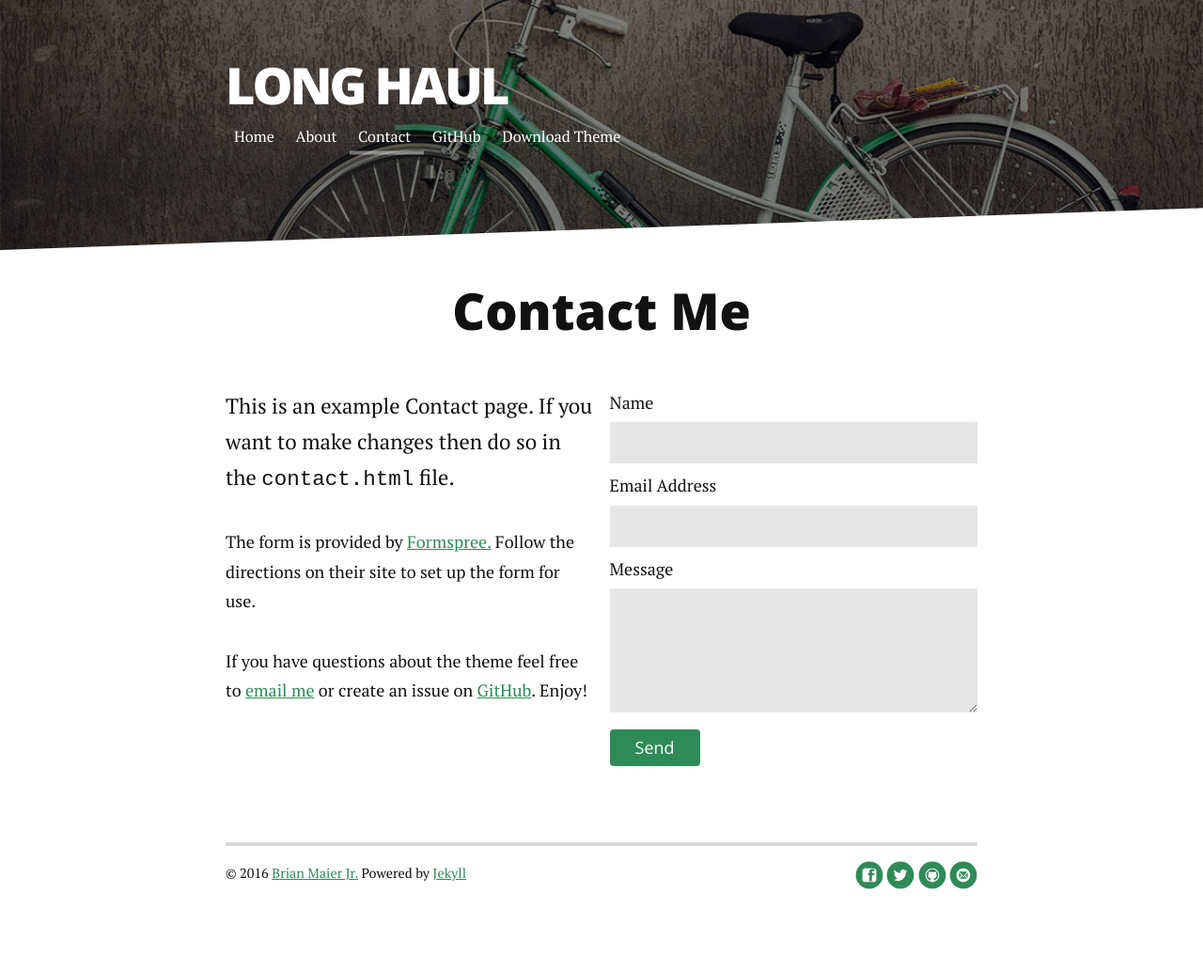
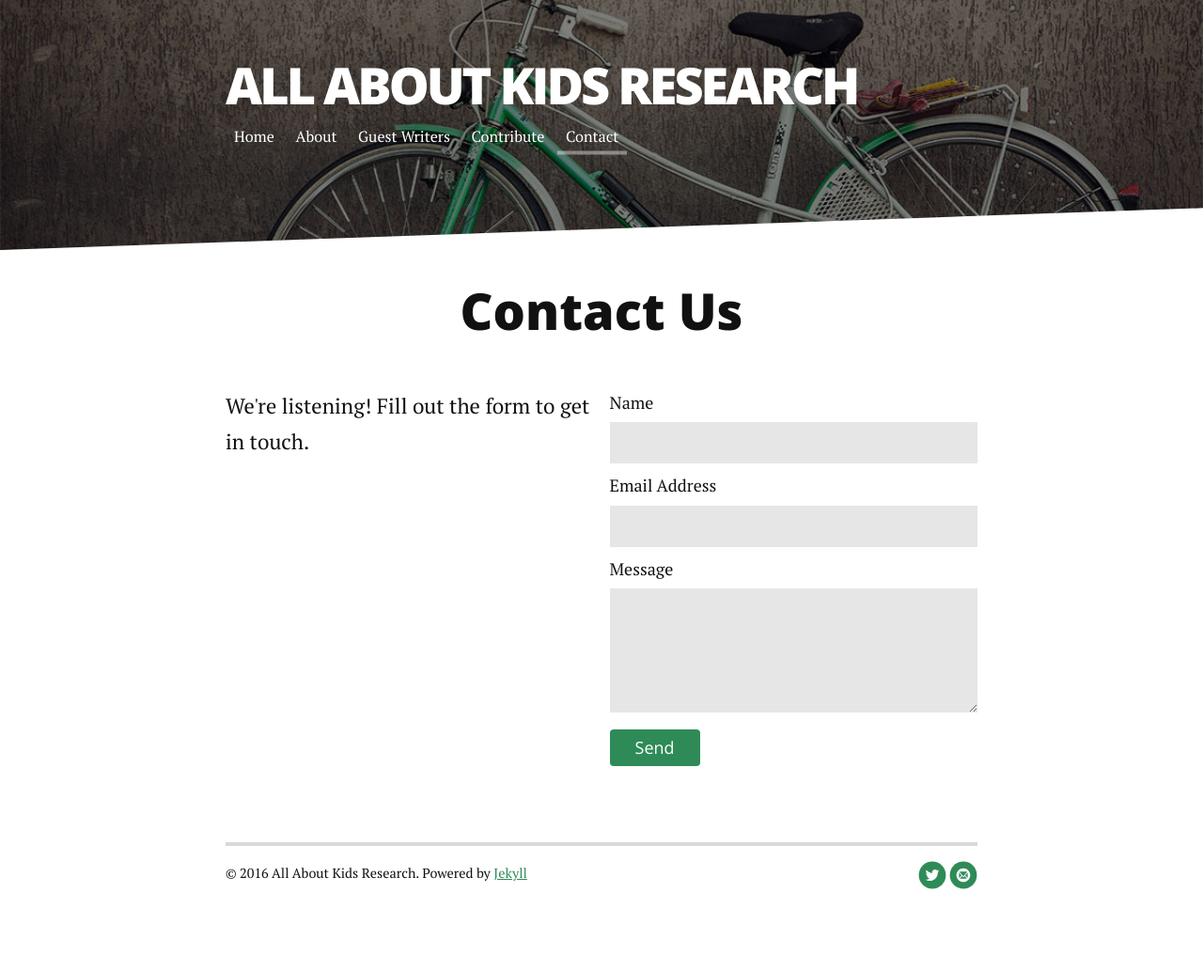
Before and after one commit to SKaakr/SKaakr.github.io, a Jekyll site: the page built from contact.md, in a window 1280 px wide. Shown: the whole page at 94% size. Built offline with Jekyll 4.4.1, drawn with Linux system fonts in a browser that asks for light colours; nearby versions of some CDN libraries; Markdown is read by kramdown in place of the engine named in the settings.

Commit message:
dump
initial dump of files

```diff
--- a/_config.yml
+++ b/_config.yml
@@ -1,7 +1,7 @@
-title: Long Haul
-description: Long Form Jekyll theme built with SASS / COMPASS / SUSY
+title: All About Kids Research
+description: sparking conversations about paediatric research
 
-url: http://brianmaierjr.github.com/long-haul
+url: http://SKaakr.github.com
 baseurl: ""
 paginate_path: "blog/page:num/"
 permalink: blog/:title/
@@ -16,13 +16,13 @@ navigation:
    url: /index.html
  - title: About
    url: /about
+ - title: Guest Writers
+   url: /guests
+ - title: Contribute
+   url: /contribute
  - title: Contact
    url: /contact
 
 social:
-   github: brianmaierjr
-   twitter: brianmaierjr
-   facebook: brianmaierjr
-   email: brimaidesigns@gmail.com
-
-google_analytics: "UA-58263416-1"
+   twitter: aakrblog
+   email: allaboutkidsresearch@gmail.com
--- a/_includes/footer.html
+++ b/_includes/footer.html
@@ -1,6 +1,6 @@
 <div class="footer">
    <div class="container">
-      <p class="copy">&copy; {{ site.time | date: '%Y' }} <a href="http://brianmaierjr.com">Brian Maier Jr.</a> Powered by <a href="http://jekyllrb.com">Jekyll</a></p>
+      <p class="copy">&copy; {{ site.time | date: '%Y' }} All About Kids Research. Powered by <a href="http://jekyllrb.com">Jekyll</a></p>
 
       <div class="footer-links">
          <ul class="noList">
--- a/_includes/header.html
+++ b/_includes/header.html
@@ -8,8 +8,6 @@
                      <a href="{{ link.url | prepend: site.baseurl }}">{{ link.title }}</a>
                  </li>
                  {% endfor %}
-                 <li> <a href="https://github.com/brianmaierjr/long-haul" target="_blank">GitHub</a></li>
-                 <li><a href="https://github.com/brianmaierjr/long-haul/archive/master.zip">Download Theme</a></li>
              </ul>
          </nav>
      </div>
--- a/contact.md
+++ b/contact.md
@@ -1,16 +1,14 @@
 ---
 layout: default
-title: Contact Long Haul
+title: Contact All About Kids Research
 ---
 
 <div id="contact">
-  <h1 class="pageTitle">Contact Me</h1>
+  <h1 class="pageTitle">Contact Us</h1>
   <div class="contactContent">
-    <p class="intro">This is an example Contact page. If you want to make changes then do so in the <code>contact.html</code> file.</p>
-    <p>The form is provided by <a href="http://formspree.io/">Formspree.</a> Follow the directions on their site to set up the form for use.</p>
-    <p>If you have questions about the theme feel free to <a href="mailto:brimaidesigns@gmail.com">email me</a> or create an issue on <a href="https://github.com/brianmaierjr/long-haul">GitHub</a>. Enjoy!</p>
+    <p class="intro">We're listening! Fill out the form to get in touch.</p>
   </div>
-  <form action="http://formspree.io/your@mail.com" method="POST">
+  <form action="http://formspree.io/allaboutkidsresearch@gmail.com" method="POST">
     <label for="name">Name</label>
     <input type="text" id="name" name="name" class="full-width"><br>
     <label for="email">Email Address</label>
--- a/index.html
+++ b/index.html
@@ -1,6 +1,6 @@
 ---
 layout: default
-title: Long Haul
+title: All About Kids Research
 ---
 
 <div class="home" id="home">
```
Also changed, not shown: about.md (+11 -19 lines), contribute.md (added, +9 -0 lines), guests.md (added, +9 -0 lines).
